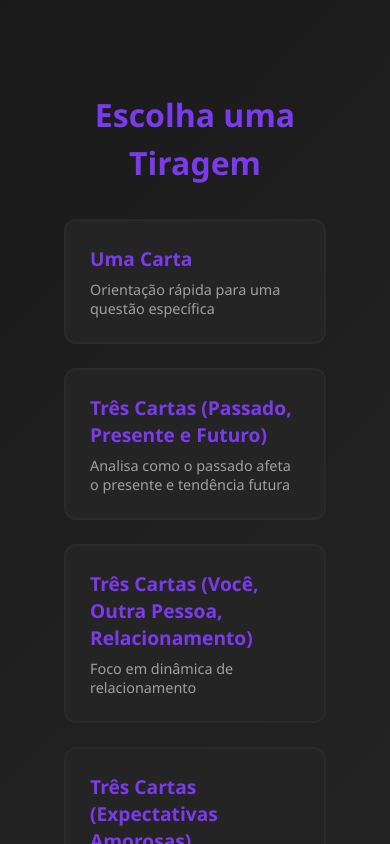
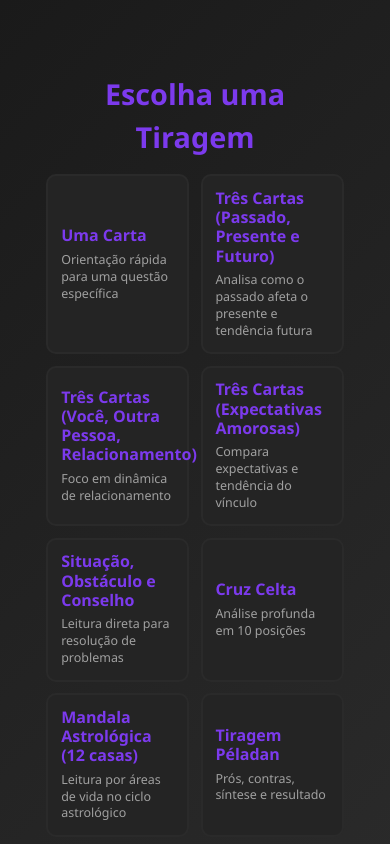
Before and after one commit to ID377585/taro, a React (Vite) app: page / in a window 390 px wide. Both pictures are taken after a click on the button "Iniciar Tiragem". Shown: the top 844 px of the page. Built offline with nearby package versions, Linux system fonts and the light colour scheme.

Commit message:
feat: show spread options in two-column mobile cards

```diff
--- a/src/components/SpreadSelector.css
+++ b/src/components/SpreadSelector.css
@@ -47,6 +47,43 @@
   font-size: 0.9rem;
 }
 
+@media (max-width: 768px) {
+  .spread-selector {
+    max-width: 100%;
+    padding: 1rem 0.9rem;
+  }
+
+  .spread-selector h2 {
+    font-size: 1.8rem;
+    margin-bottom: 1rem;
+  }
+
+  .spread-selector-grid {
+    grid-template-columns: repeat(2, minmax(0, 1fr));
+    gap: 0.7rem;
+  }
+
+  .spread-button {
+    padding: 0.8rem;
+    border-radius: 10px;
+  }
+
+  .spread-button h3 {
+    font-size: 1rem;
+    margin-bottom: 0.4rem;
+    line-height: 1.2;
+  }
+
+  .spread-button small {
+    font-size: 0.78rem;
+    line-height: 1.35;
+    display: -webkit-box;
+    -webkit-line-clamp: 4;
+    -webkit-box-orient: vertical;
+    overflow: hidden;
+  }
+}
+
 @keyframes fadeIn {
   from {
     opacity: 0;
```
